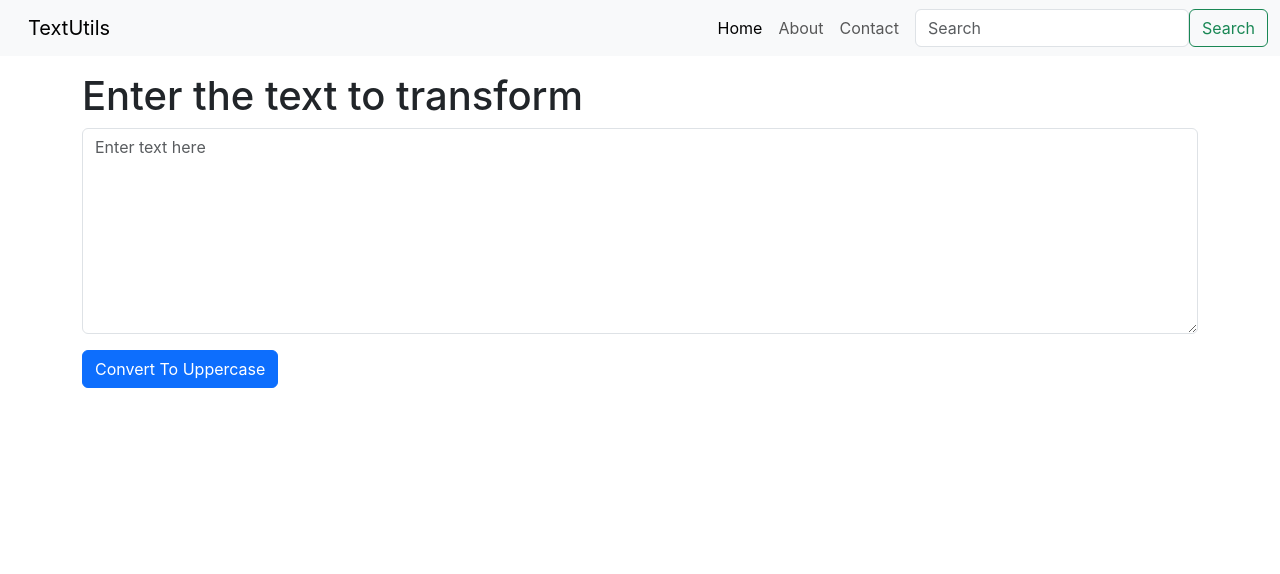
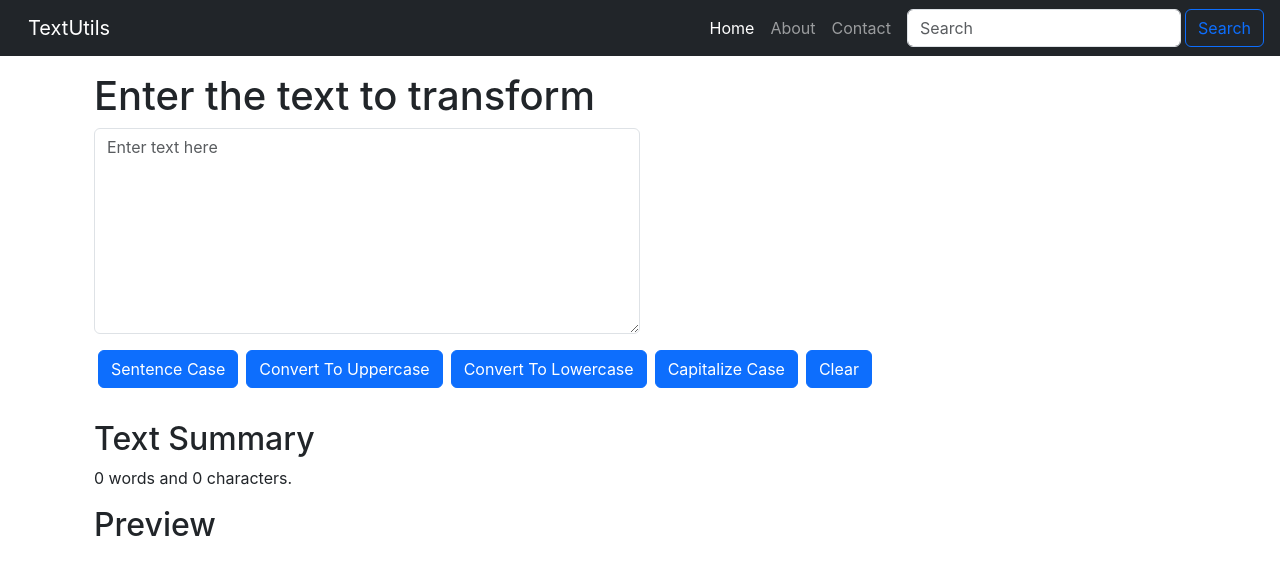
Before and after one commit to saagarbhujel/react, a React (Create React App) app in the folder textutils/: page / in a window 1280 px wide. Shown: the top 574 px of the page. Built offline with nearby package versions, Linux system fonts and the light colour scheme.

Commit message:
buttons added

```diff
--- a/textutils/src/Components/Navbar.js
+++ b/textutils/src/Components/Navbar.js
@@ -3,7 +3,7 @@ import PropTypes from "prop-types";
 
 export default function Navbar(props) {
   return (
-    <nav className="navbar navbar-expand-lg bg-body-tertiary">
+    <nav className="navbar navbar-expand-lg  navbar-dark bg-dark">
       <div className="container-fluid">
         <a className="navbar-brand" href="/">
           {props.titleName}
@@ -45,7 +45,7 @@ export default function Navbar(props) {
               placeholder="Search"
               aria-label="Search"
             />
-            <button className="btn btn-outline-success" type="submit">
+            <button className="btn btn-outline-primary mx-1" type="submit">
               Search
             </button>
           </form>
--- a/textutils/src/Components/TextForm.js
+++ b/textutils/src/Components/TextForm.js
@@ -7,6 +7,45 @@ export default function TextForm(props) {
         let newText = text.toUpperCase()
         setText(newText)
     }
+
+     const changeLowerCase =()=>{
+        let newText = text.toLowerCase()
+        setText(newText)
+     }
+
+     const capitalize = ()=>{
+        // const word = "sagar bhujel"
+        const newText = text.split(" ")
+        // console.log(newText)
+        for(let i=0; i<newText.length; i++){
+           if (newText[i]) {
+             newText[i] = newText[i][0].toUpperCase() + newText[i].substring(1).toLowerCase();
+           }
+
+        }
+        setText(newText.join(" "))
+        // setText(newText)
+        // console.log(newText)
+     }
+
+     const sentenceCase =()=>{
+        // const newText = text.toLowerCase()
+       const newText = text
+         .split(/[.?!]\s+/)
+         .map(
+           (sentence) => sentence.charAt(0).toUpperCase() + sentence.slice(1).toLowerCase()
+         );
+
+       setText(newText.join(". "))
+
+
+    //   console.log(newText)
+     }
+
+     const clearInput = ()=>{
+        // const newText = text
+        setText(" ")
+     }
 
        const handelOnChange = (event) => {
         //  console.log("onchange" +text);
@@ -18,12 +57,51 @@ export default function TextForm(props) {
         //setText("new text"); // Correct way to change the state
 
   return (
-    <div>
-      <h1>{props.formHeading}</h1>
-      <div className="mb-3">
-        <textarea className="form-control" value={text} onChange={handelOnChange} placeholder='Enter text here' id="myForm" rows="8"></textarea>
-        <button className="btn btn-primary my-3" onClick={changeUpperCase}>Convert To Uppercase</button>
+    <>
+      <div className="container">
+        <h1>{props.formHeading}</h1>
+        <div className="mb-3">
+          <textarea
+            className="form-control w-50  "
+            value={text}
+            onChange={handelOnChange}
+            placeholder="Enter text here"
+            id="myForm"
+            rows="8"
+          ></textarea>
+          <button className="btn btn-primary my-3 mx-1" onClick={sentenceCase}>
+            Sentence Case
+          </button>
+          <button
+            className="btn btn-primary my-3 mx-1"
+            onClick={changeUpperCase}
+          >
+            Convert To Uppercase
+          </button>
+          <button
+            className="btn btn-primary my-3 mx-1"
+            onClick={changeLowerCase}
+          >
+            Convert To Lowercase
+          </button>
+          <button className="btn btn-primary my-3 mx-1" onClick={capitalize}>
+            Capitalize Case
+          </button>
+
+          <button className="btn btn-primary my-3 mx-1" onClick={clearInput}>
+            Clear
+          </button>
+        </div>
       </div>
-    </div>
+      <div className="container">
+        <h2>Text Summary</h2>
+        <p>
+          {text === "" ? "0" : text.split(" ").length} words and {text.length}{" "}
+          characters.
+        </p>
+        <h2>Preview</h2>
+        <p>{text}</p>
+      </div>
+    </>
   );
 }
```
